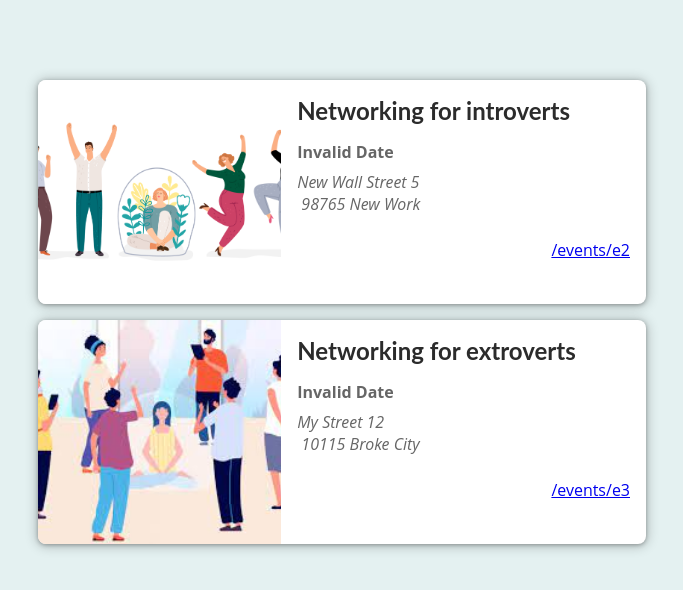
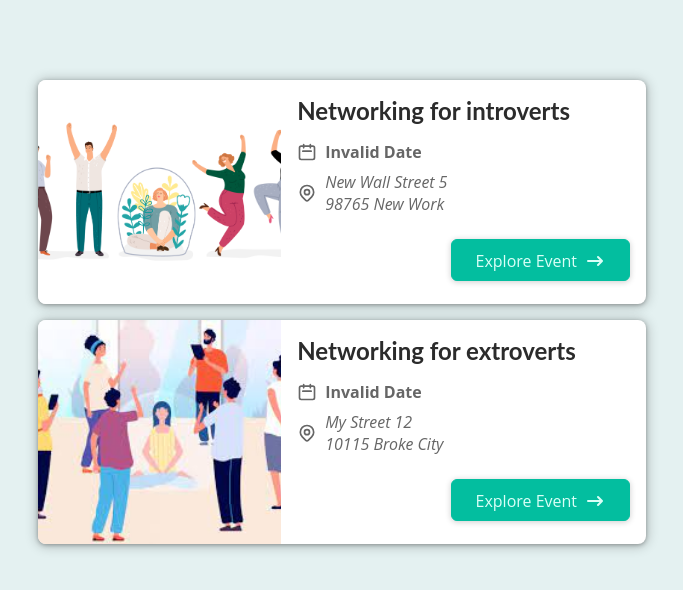
Before and after one commit to NeginSal/next-project, a Next.js app: page / in a window 1280 px wide. Shown: the top 590 px of the page, without its empty margins (298-981 px from the left). Built offline with nearby package versions, Linux system fonts and the light colour scheme.

Commit message:
adding buttons and icons

```diff
--- a/components/events/event-item.js
+++ b/components/events/event-item.js
@@ -1,35 +1,44 @@
-import Link from "next/link";
-import classes from './event-item.module.css'
+import Button from '../ui/button';
+import DateIcon from '../icons/date-icon';
+import AddressIcon from '../icons/address-icon';
+import ArrowRightIcon from '../icons/arrow-right-icon';
+import classes from './event-item.module.css';
 
-const EventItem = (props) => {
+function EventItem(props) {
   const { title, image, date, location, id } = props;
-    const humanReadableDate = new Date(date).toLocaleDateString('en-us', {
+
+  const humanReadableDate = new Date(date).toLocaleDateString('en-US', {
     day: 'numeric',
     month: 'long',
-        year: 'numeric'
+    year: 'numeric',
   });
-    const formattedAddress = location.replace(',', '\n');
-    const explorLink = `/events/${id}`;
+  const formattedAddress = location.replace(', ', '\n');
+  const exploreLink = `/events/${id}`;
+
   return (
     <li className={classes.item}>
-            <img src={'/' + image} alt="" />
+      <img src={'/' + image} alt={title} />
       <div className={classes.content}>
-                <div className={classes.summary} >
+        <div className={classes.summary}>
           <h2>{title}</h2>
           <div className={classes.date}>
+            <DateIcon />
             <time>{humanReadableDate}</time>
           </div>
           <div className={classes.address}>
+            <AddressIcon />
             <address>{formattedAddress}</address>
           </div>
         </div>
         <div className={classes.actions}>
-                    <Link href="/">{explorLink}</Link>
+          <Button link={exploreLink}>
+            <span>Explore Event</span>
+            <span className={classes.icon}>
+              <ArrowRightIcon />
+            </span>
+          </Button>
         </div>
-
       </div>
-
-
     </li>
   );
 }
--- /dev/null
+++ b/components/icons/address-icon.js
@@ -0,0 +1,25 @@
+function AddressIcon() {
+    return (
+      <svg
+        xmlns='http://www.w3.org/2000/svg'
+        fill='none'
+        viewBox='0 0 24 24'
+        stroke='currentColor'
+      >
+        <path
+          strokeLinecap='round'
+          strokeLinejoin='round'
+          strokeWidth={2}
+          d='M17.657 16.657L13.414 20.9a1.998 1.998 0 01-2.827 0l-4.244-4.243a8 8 0 1111.314 0z'
+        />
+        <path
+          strokeLinecap='round'
+          strokeLinejoin='round'
+          strokeWidth={2}
+          d='M15 11a3 3 0 11-6 0 3 3 0 016 0z'
+        />
+      </svg>
+    );
+  }
+
+  export default AddressIcon;
--- /dev/null
+++ b/components/icons/arrow-right-icon.js
@@ -0,0 +1,17 @@
+function ArrowRightIcon() {
+    return (
+      <svg
+        xmlns='http://www.w3.org/2000/svg'
+        viewBox='0 0 20 20'
+        fill='currentColor'
+      >
+        <path
+          fillRule='evenodd'
+          d='M12.293 5.293a1 1 0 011.414 0l4 4a1 1 0 010 1.414l-4 4a1 1 0 01-1.414-1.414L14.586 11H3a1 1 0 110-2h11.586l-2.293-2.293a1 1 0 010-1.414z'
+          clipRule='evenodd'
+        />
+      </svg>
+    );
+  }
+
+  export default ArrowRightIcon;
--- /dev/null
+++ b/components/icons/date-icon.js
@@ -0,0 +1,19 @@
+function DateIcon() {
+  return (
+    <svg
+      xmlns='http://www.w3.org/2000/svg'
+      fill='none'
+      viewBox='0 0 24 24'
+      stroke='currentColor'
+    >
+      <path
+        strokeLinecap='round'
+        strokeLinejoin='round'
+        strokeWidth={2}
+        d='M8 7V3m8 4V3m-9 8h10M5 21h14a2 2 0 002-2V7a2 2 0 00-2-2H5a2 2 0 00-2 2v12a2 2 0 002 2z'
+      />
+    </svg>
+  );
+}
+
+export default DateIcon
--- /dev/null
+++ b/components/ui/button.js
@@ -0,0 +1,21 @@
+import Link from 'next/link';
+
+import classes from './button.module.css';
+
+function Button(props) {
+  if (props.link) {
+    return (
+      <Link href={props.link}>
+        <a className={classes.btn}>{props.children}</a>
+      </Link>
+    );
+  }
+
+  return (
+    <button className={classes.btn} onClick={props.onClick}>
+      {props.children}
+    </button>
+  );
+}
+
+export default Button;
--- /dev/null
+++ b/components/ui/button.module.css
@@ -0,0 +1,18 @@
+.btn {
+    text-decoration: none;
+    cursor: pointer;
+    font: inherit;
+    background-color: #03be9f;
+    border: 1px solid #03be9f;
+    border-radius: 6px;
+    color: #dafff7;
+    padding: 0.5rem 1.5rem;
+    text-align: center;
+    box-shadow: 0 1px 6px rgba(0, 0, 0, 0.2);
+  }
+
+  .btn:hover,
+  .btn:active {
+    background-color: #02afa1;
+    border-color: #02afa1;
+  }
```
Lines whose indentation alone changed are shown as unchanged.
